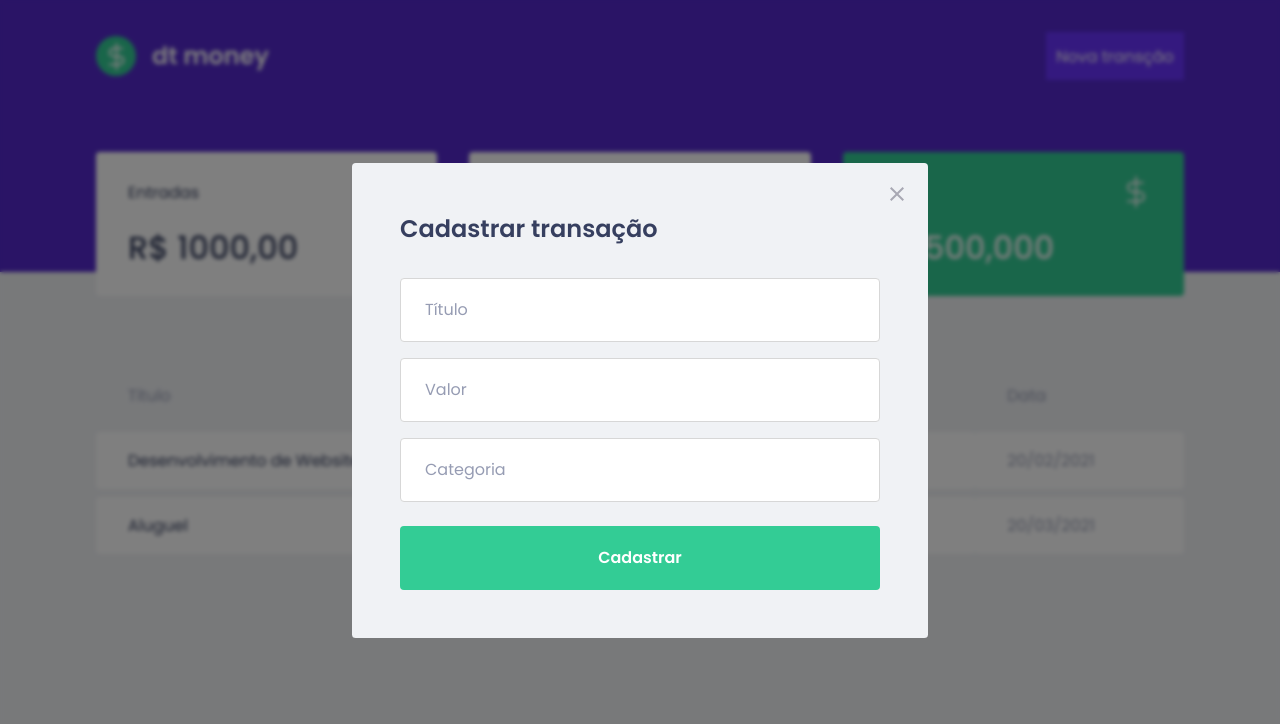
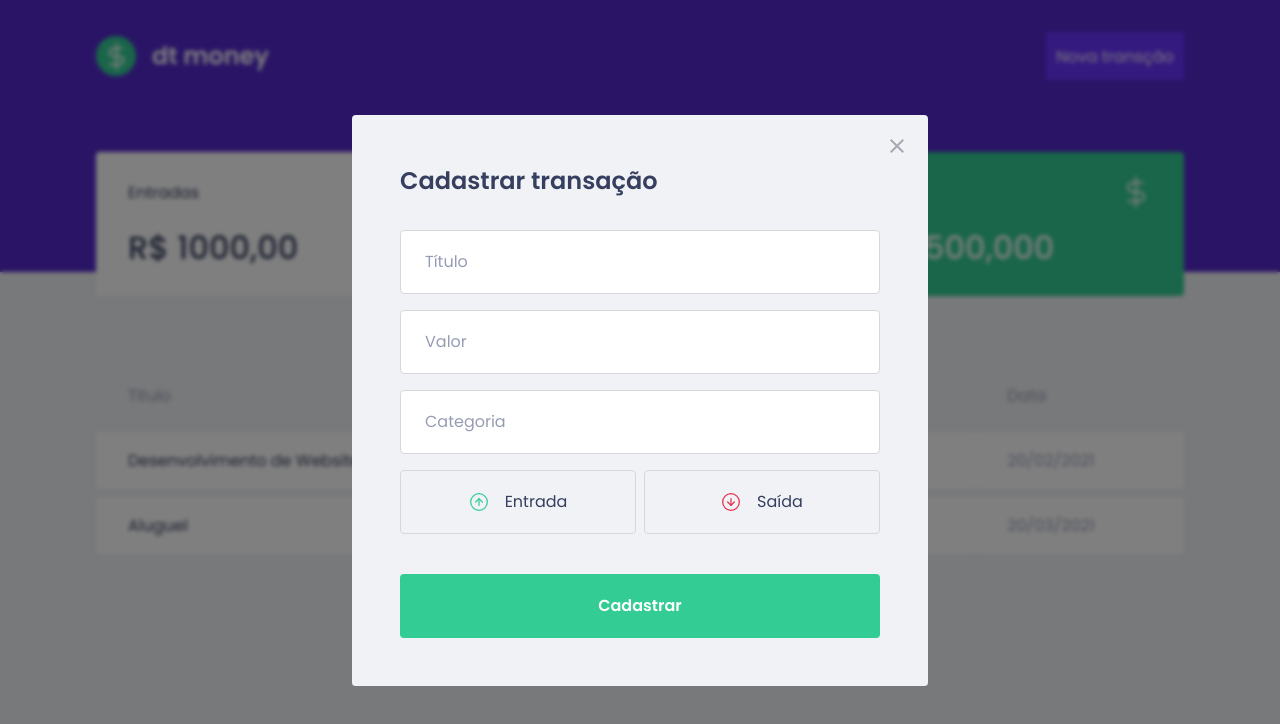
Before and after one commit to nikolaslopes/react-ignite-chapter02-DTMONEY, a React (Create React App) app: page / in a window 1280 px wide. Both pictures are taken after a click on the button "Nova transção". Shown: the top 724 px of the page. Built offline with nearby package versions, Linux system fonts and the light colour scheme; no server answers; what miragejs would draw is missing.

Commit message:
:lipstick: border color

```diff
--- a/package.json
+++ b/package.json
@@ -4,6 +4,7 @@
   "private": true,
   "dependencies": {
     "axios": "^0.27.2",
+    "polished": "^4.2.2",
     "react": "^18.1.0",
     "react-dom": "^18.1.0",
     "react-modal": "^3.15.1",
--- a/src/components/NewTransactionModal/index.tsx
+++ b/src/components/NewTransactionModal/index.tsx
@@ -2,7 +2,9 @@
 import { Button } from '../Button'
 import { Input } from '../Input'
 import closeImg from '../../assets/close.svg'
-import { Content, Form } from './styles'
+import incomeImg from '../../assets/income.svg'
+import outcomeImg from '../../assets/outcome.svg'
+import { Content, Form, TransactionTypeContainer } from './styles'
 import { INewTransactionModal } from './types'
 
 Modal.setAppElement('#root')
@@ -34,6 +36,18 @@
           <Input placeholder="Valor" />
           <Input placeholder="Categoria" />
 
+          <TransactionTypeContainer>
+            <button type="button">
+              <img src={incomeImg} alt="Income" />
+              <span>Entrada</span>
+            </button>
+
+            <button type="button">
+              <img src={outcomeImg} alt="Outcome" />
+              <span>Saída</span>
+            </button>
+          </TransactionTypeContainer>
+
           <Button secondaryStyle type="submit">
             Cadastrar
           </Button>
--- a/src/components/NewTransactionModal/styles.ts
+++ b/src/components/NewTransactionModal/styles.ts
@@ -1,4 +1,5 @@
 import styled from 'styled-components'
+import { darken, lighten } from 'polished'
 
 export const Content = styled.div`
   .react-modal-close {
@@ -26,3 +27,43 @@
     margin-top: 1.5rem;
   }
 `
+export const TransactionTypeContainer = styled.div`
+  margin: 1rem 0;
+  display: grid;
+  grid-template-columns: repeat(2, 1fr);
+  gap: 0.5rem;
+
+  button {
+    height: 4rem;
+    border: 1px solid #d7d7d7;
+    border-radius: 0.25rem;
+
+    background-color: transparent;
+
+    display: flex;
+    align-items: center;
+    justify-content: center;
+
+    transition: border-color 0.2s ease;
+
+    &:hover {
+      border-color: ${darken(0.1, '#d7d7d7')};
+    }
+
+    &:active {
+      border-color: ${darken(0.5, '#d7d7d7')};
+    }
+
+    img {
+      width: 20px;
+      height: 20px;
+    }
+
+    span {
+      display: inline-block;
+      margin-left: 1rem;
+      font-size: 1rem;
+      color: var(--text-title);
+    }
+  }
+`
```
Also changed, not shown: 1 other file (tests, documents, lock files or other folders).
